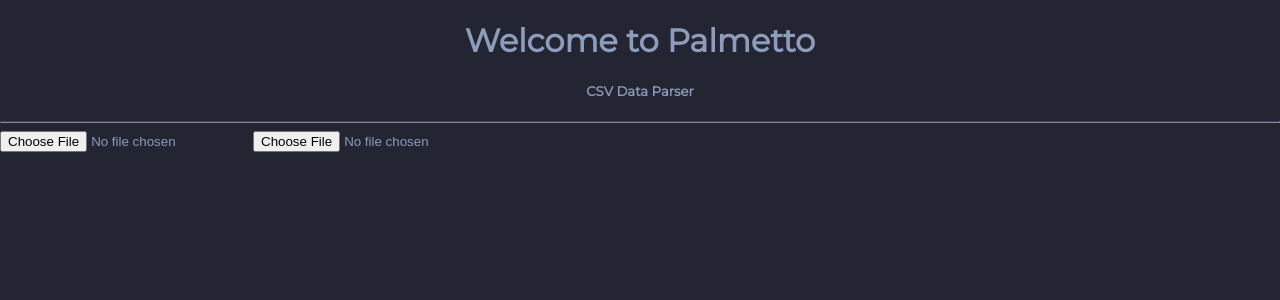
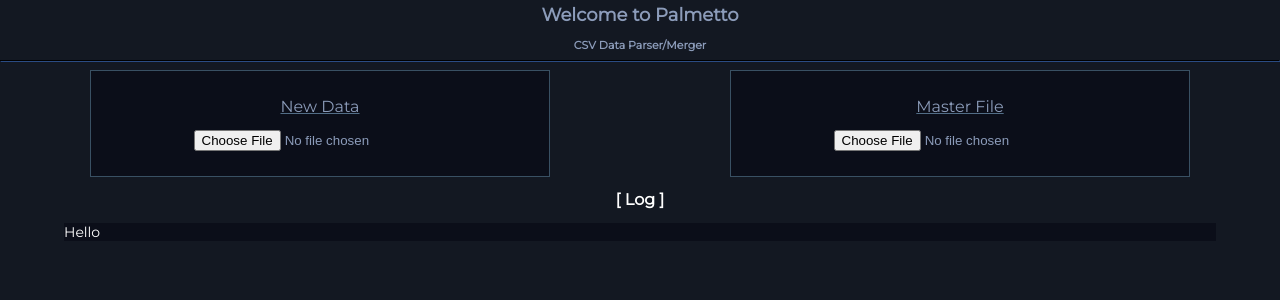
Before and after one commit to dclechok/palmetto, a React (Create React App) app: page / in a window 1280 px wide. Shown: the top 300 px of the page. Built offline with nearby package versions, Linux system fonts and the light colour scheme.

Commit message:
building UI with inputs, and log

```diff
--- a/package.json
+++ b/package.json
@@ -9,6 +9,7 @@
     "@testing-library/react": "^13.4.0",
     "@testing-library/user-event": "^13.5.0",
     "dotenv": "^16.0.2",
+    "papaparse": "^5.3.2",
     "react": "^18.2.0",
     "react-dom": "^18.2.0",
     "react-scripts": "5.0.1",
--- a/src/App.css
+++ b/src/App.css
@@ -8,7 +8,52 @@
     justify-content: space-around;
 }
 
+.input-container{
+  background-color: rgb(11, 14, 25);
+  padding: 2% 8%;
+  border-style: solid;
+  border-width: 1px;
+  border-color: rgb(57, 80, 99);
+  text-align: center;
+}
+
+h1{
+  margin-top: 4px;
+  font-size: 18px;
+}
+
+h4{
+  margin-top: 13px;
+  margin-bottom: 0;
+  padding: 0;
+  text-align: center;
+  color: white;
+}
+
+h5{
+  margin: 0;
+  font-size: 11px;
+}
+
 hr{
   border-width: 1px;
-  border-color: rgb(130, 130, 168)
+  border-color: rgb(15, 27, 47)
 }
+
+section{
+  margin: 0;
+  padding: 0;
+  background-color: rgb(11, 14, 25);
+  margin-left: 5%;
+  margin-right: 5%;
+  color: white;
+  font-size: 14px;
+}
+
+label{
+  text-decoration: underline rgb(82, 109, 134);
+}
+
+input{
+  margin-top: 14px;
+}
--- a/src/App.js
+++ b/src/App.js
@@ -5,13 +5,23 @@
     <div className="App">
       <header>
         <h1>Welcome to Palmetto</h1>
-        <h5>CSV Data Parser</h5>
+        <h5>CSV Data Parser/Merger</h5>
       </header>
       <hr />
-      <div>
+      <div className="main-display-container">
+        <div className="input-container">
+        <label>New Data</label><br />
         <input type="file" name="new-csv" accept=".csv" />
+        </div>
+        <div className="input-container">
+        <label>Master File</label><br />
         <input type="file" name="master-csv" accept=".csv" />
+        </div>
       </div>
+      <h4>[ Log ]</h4>
+      <section>
+        <p>Hello</p>
+      </section>
     </div>
   );
 }
--- a/src/index.css
+++ b/src/index.css
@@ -1,7 +1,7 @@
 @import url('https://fonts.googleapis.com/css2?family=Montserrat:wght@400&display=swap');
 
 html{
-  background-color: rgb(36, 37, 50);
+  background-color: rgb(19, 24, 34);
   color: rgb(140, 156, 186);
 }
 
```
Also changed, not shown: 2 other files (tests, documents, lock files or other folders).
